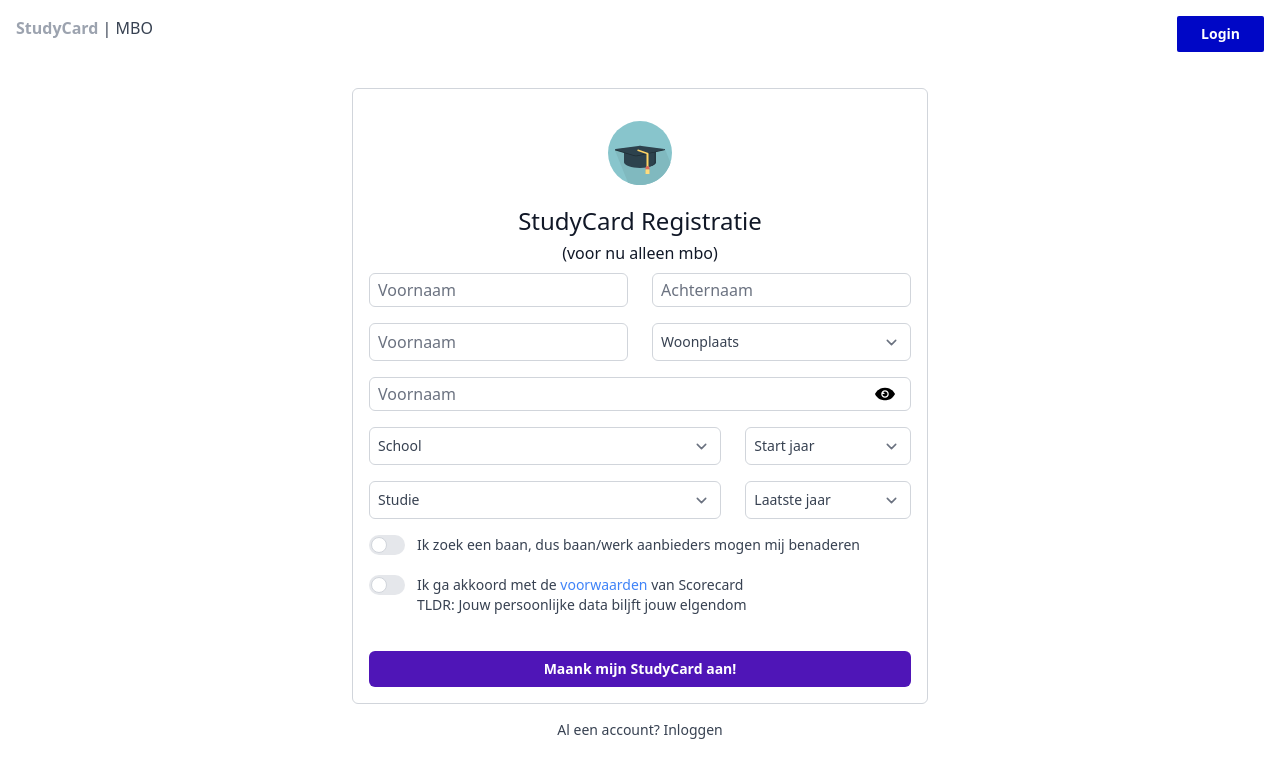
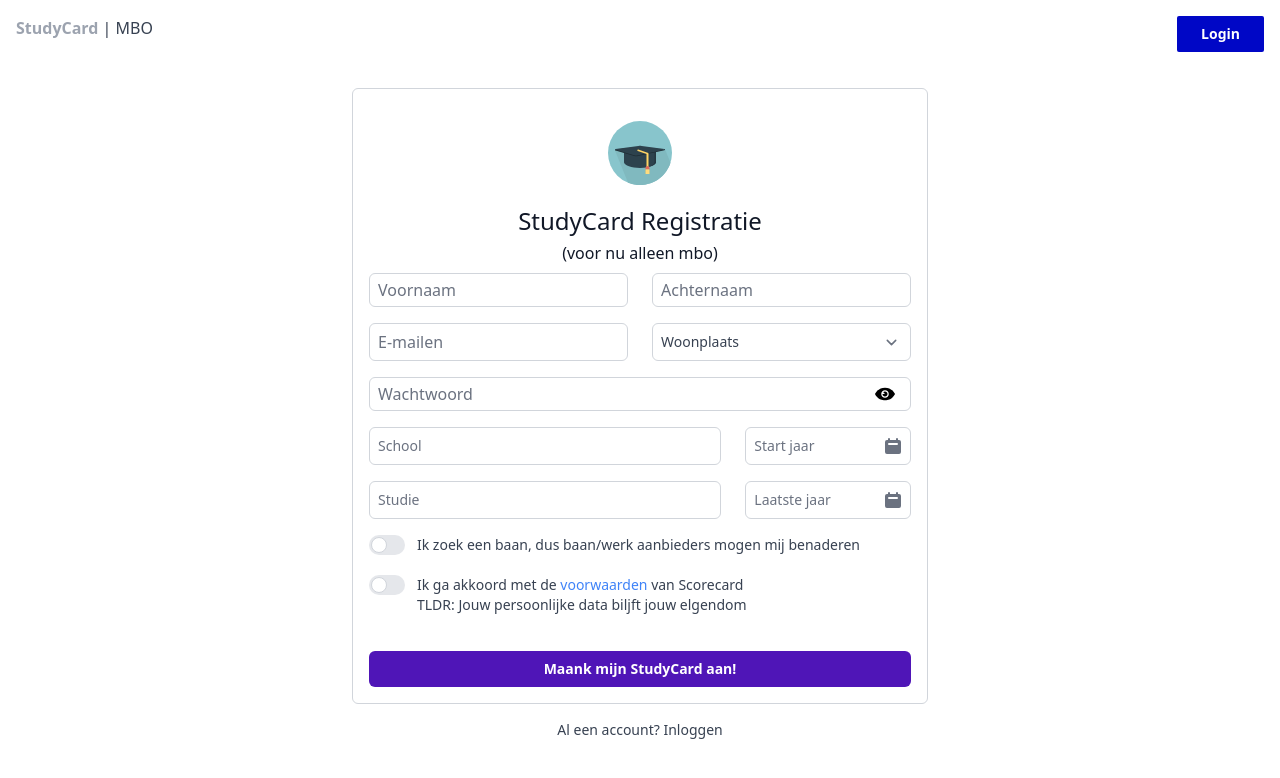
Before and after one commit to realgautamjakhar/scorecard-school, a website: page signup.html in a window 1280 px wide. Drawn offline with nearby package versions, Linux system fonts and the light colour scheme.

Commit message:
some small changes

```diff
--- a/signup.html
+++ b/signup.html
@@ -69,7 +69,7 @@
                     type="text"
                     id="login-email"
                     class="border border-gray-300 p-1 px-2 rounded-md w-full focus:ring-[#4f15b7] focus:border-[#4f15b7]"
-                    placeholder="Voornaam"
+                    placeholder="E-mailen"
                   />
                 </div>
 
@@ -83,7 +83,7 @@
                       type="password"
                       id="login-password"
                       class="border border-gray-300 p-1 px-2 pr-12 rounded-md w-full focus:ring-[#4f15b7] focus:border-[#4f15b7]"
-                      placeholder="Voornaam"
+                      placeholder="Wachtwoord"
                       autocomplete="off"
                     />
                     <button
@@ -104,7 +104,7 @@
                   class="block text-white mt-4 font-bold w-full rounded-md px-6 py-2 hover:bg-blue-800 bg-[#4f15b7] focus:ring-4 focus:outline-none focus:ring-blue-300 text-sm text-center dark:bg-blue-600 dark:hover:bg-blue-700 dark:focus:ring-blue-800"
                   type="submit"
                 >
-                  Maank mijn StudyCard aan!
+                  Log In
                 </button>
               </form>
             </div>
@@ -146,9 +146,9 @@
 
           <div class="grid md:grid-cols-2 gap-6">
             <input
-              type="text"
+              type="email"
               class="border border-gray-300 p-1 px-2 rounded-md w-full focus:ring-[#4f15b7] focus:border-[#4f15b7]"
-              placeholder="Voornaam"
+              placeholder="E-mailen"
             />
             <select
               class="border border-gray-300 text-gray-700 disabled:bg-gray-300 text-sm rounded-md focus:ring-[#4f15b7] focus:border-[#4f15b7] block w-full px-2"
@@ -167,7 +167,7 @@
               type="password"
               id="register-password"
               class="border border-gray-300 p-1 px-2 pr-12 rounded-md w-full focus:ring-[#4f15b7] focus:border-[#4f15b7]"
-              placeholder="Voornaam"
+              placeholder="Wachtwoord"
               autocomplete="off"
             />
             <button
@@ -184,47 +184,75 @@
           </div>
 
           <div class="grid md:grid-cols-[65%_auto] gap-6">
-            <select
+            <input
+              type="text"
+              placeholder="School"
               class="border border-gray-300 text-gray-700 disabled:bg-gray-300 text-sm rounded-md focus:ring-[#4f15b7] focus:border-[#4f15b7] block w-full px-2"
-            >
-              <option selected>School</option>
-              <option value="option 1">option 1</option>
-              <option value="option 2">option 4</option>
-              <option value="option 3">option 3</option>
-              <option value="option 4">option 2</option>
-            </select>
+            />
 
-            <select
-              class="border border-gray-300 text-gray-700 disabled:bg-gray-300 text-sm rounded-md focus:ring-[#4f15b7] focus:border-[#4f15b7] block w-full px-2"
-            >
-              <option selected>Start jaar</option>
-              <option value="option 1">option 1</option>
-              <option value="option 2">option 4</option>
-              <option value="option 3">option 3</option>
-              <option value="option 4">option 2</option>
-            </select>
+            <div class="relative max-w-sm">
+              <div
+                class="absolute inset-y-0 right-2 flex items-center pointer-events-none"
+              >
+                <svg
+                  aria-hidden="true"
+                  class="w-5 h-5 text-gray-500 dark:text-gray-400"
+                  fill="currentColor"
+                  viewBox="0 0 20 20"
+                  xmlns="http://www.w3.org/2000/svg"
+                >
+                  <path
+                    fill-rule="evenodd"
+                    d="M6 2a1 1 0 00-1 1v1H4a2 2 0 00-2 2v10a2 2 0 002 2h12a2 2 0 002-2V6a2 2 0 00-2-2h-1V3a1 1 0 10-2 0v1H7V3a1 1 0 00-1-1zm0 5a1 1 0 000 2h8a1 1 0 100-2H6z"
+                    clip-rule="evenodd"
+                  ></path>
+                </svg>
+              </div>
+              <input
+                datepicker
+                datepicker-title="Start jaar"
+                type="text"
+                datepicker-format="dd/mm/yy"
+                class="border border-gray-300 text-gray-700 disabled:bg-gray-300 text-sm rounded-md focus:ring-[#4f15b7] focus:border-[#4f15b7] block w-full px-2"
+                placeholder="Start jaar"
+              />
+            </div>
           </div>
 
           <div class="grid md:grid-cols-[65%_auto] gap-6">
-            <select
+            <input
+              type="text"
+              placeholder="Studie"
               class="border border-gray-300 text-gray-700 disabled:bg-gray-300 text-sm rounded-md focus:ring-[#4f15b7] focus:border-[#4f15b7] block w-full px-2"
-            >
-              <option selected>Studie</option>
-              <option value="option 1">option 1</option>
-              <option value="option 2">option 4</option>
-              <option value="option 3">option 3</option>
-              <option value="option 4">option 2</option>
-            </select>
+            />
 
-            <select
-              class="border border-gray-300 text-gray-700 disabled:bg-gray-300 text-sm rounded-md focus:ring-[#4f15b7] focus:border-[#4f15b7] block w-full px-2"
-            >
-              <option selected>Laatste jaar</option>
-              <option value="option 1">option 1</option>
-              <option value="option 2">option 4</option>
-              <option value="option 3">option 3</option>
-              <option value="option 4">option 2</option>
-            </select>
+            <div class="relative max-w-sm">
+              <div
+                class="absolute inset-y-0 right-2 flex items-center pointer-events-none"
+              >
+                <svg
+                  aria-hidden="true"
+                  class="w-5 h-5 text-gray-500 dark:text-gray-400"
+                  fill="currentColor"
+                  viewBox="0 0 20 20"
+                  xmlns="http://www.w3.org/2000/svg"
+                >
+                  <path
+                    fill-rule="evenodd"
+                    d="M6 2a1 1 0 00-1 1v1H4a2 2 0 00-2 2v10a2 2 0 002 2h12a2 2 0 002-2V6a2 2 0 00-2-2h-1V3a1 1 0 10-2 0v1H7V3a1 1 0 00-1-1zm0 5a1 1 0 000 2h8a1 1 0 100-2H6z"
+                    clip-rule="evenodd"
+                  ></path>
+                </svg>
+              </div>
+              <input
+                datepicker
+                datepicker-title="Laatste jaar"
+                type="text"
+                datepicker-format="dd/mm/yy"
+                class="border border-gray-300 text-gray-700 disabled:bg-gray-300 text-sm rounded-md focus:ring-[#4f15b7] focus:border-[#4f15b7] block w-full px-2"
+                placeholder="Laatste jaar"
+              />
+            </div>
           </div>
 
           <!-- checkboxs  -->
@@ -271,6 +299,7 @@
       </button>
     </main>
     <script src="https://cdnjs.cloudflare.com/ajax/libs/flowbite/1.6.5/flowbite.min.js"></script>
+    <script src="https://cdnjs.cloudflare.com/ajax/libs/flowbite/1.6.5/datepicker.min.js"></script>
   </body>
 
   <script>
```
Also changed, not shown: dist/output.css.
